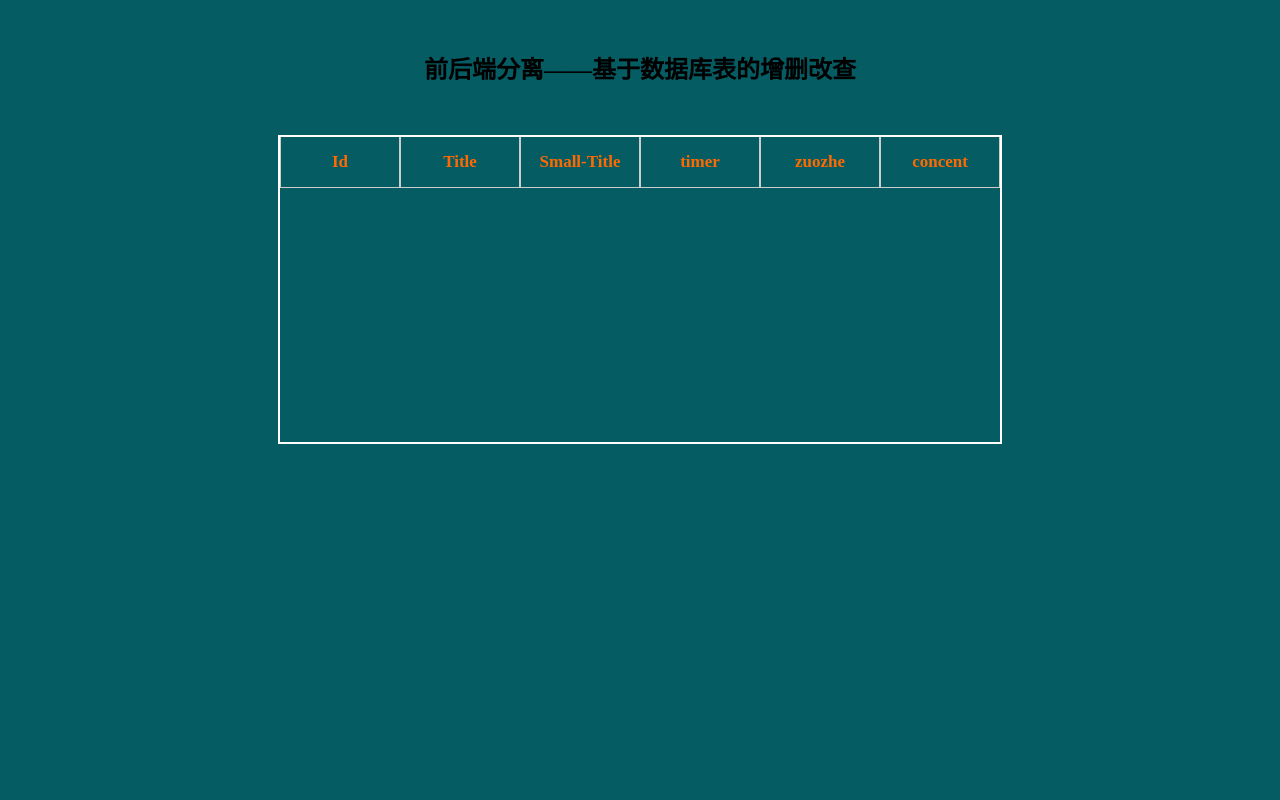
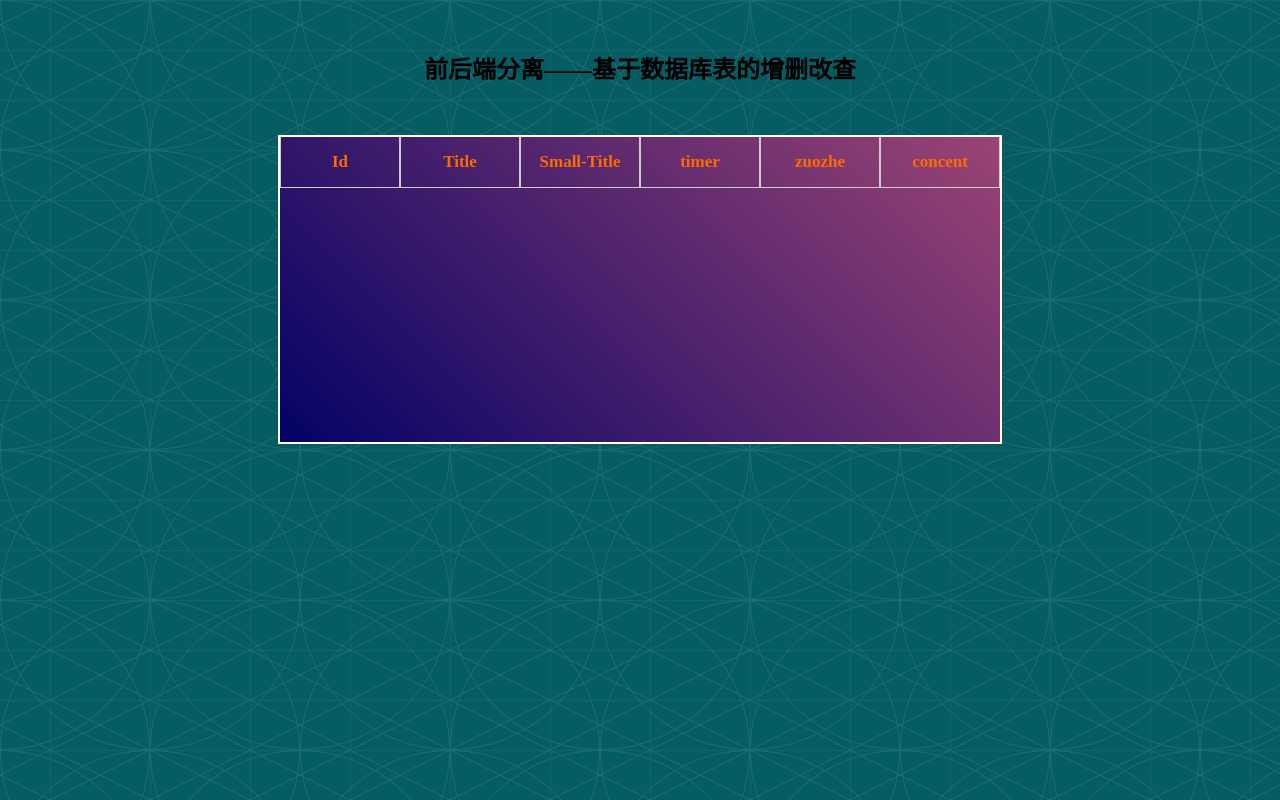
Before and after one commit to wwenj/database-tables-crud, a plain HTML site: page view/index.html in a window 1280 px wide. Drawn offline with nearby package versions, Linux system fonts and the light colour scheme.

Commit message:
背景样式修改

```diff
--- a/view/css/index.css
+++ b/view/css/index.css
@@ -3,7 +3,10 @@
     margin: 0;
 }
 body{
-    background: rgb(5, 92, 99);
+
+    /* background: linear-gradient(45deg,#020031 0,#6d3353 100%); */
+    background:  rgb(5, 92, 99) url("../bs-docs-masthead-pattern.png");
+
 }
 h2{
     width: 720px;
@@ -16,6 +19,10 @@ h2{
     border: 2px solid #ffffff;
     margin:  auto;
     padding-bottom: 5px;
+    /* background: linear-gradient(45deg,#020031 0,#6d3353 100%); */
+    background: linear-gradient(45deg,rgb(3, 2, 102) 0,#9b4474 100%);
+    /* background: linear-gradient(45deg,#0f0e2c 0,#9c4e78 100%); */
+    /* background:url("../bs-docs-masthead-pattern.png"); */
 }
 .title{
     width: 100%;
```
Also changed, not shown: Screenshots/1.png, Screenshots/2.png, view/bs-docs-masthead-pattern.png (added).
